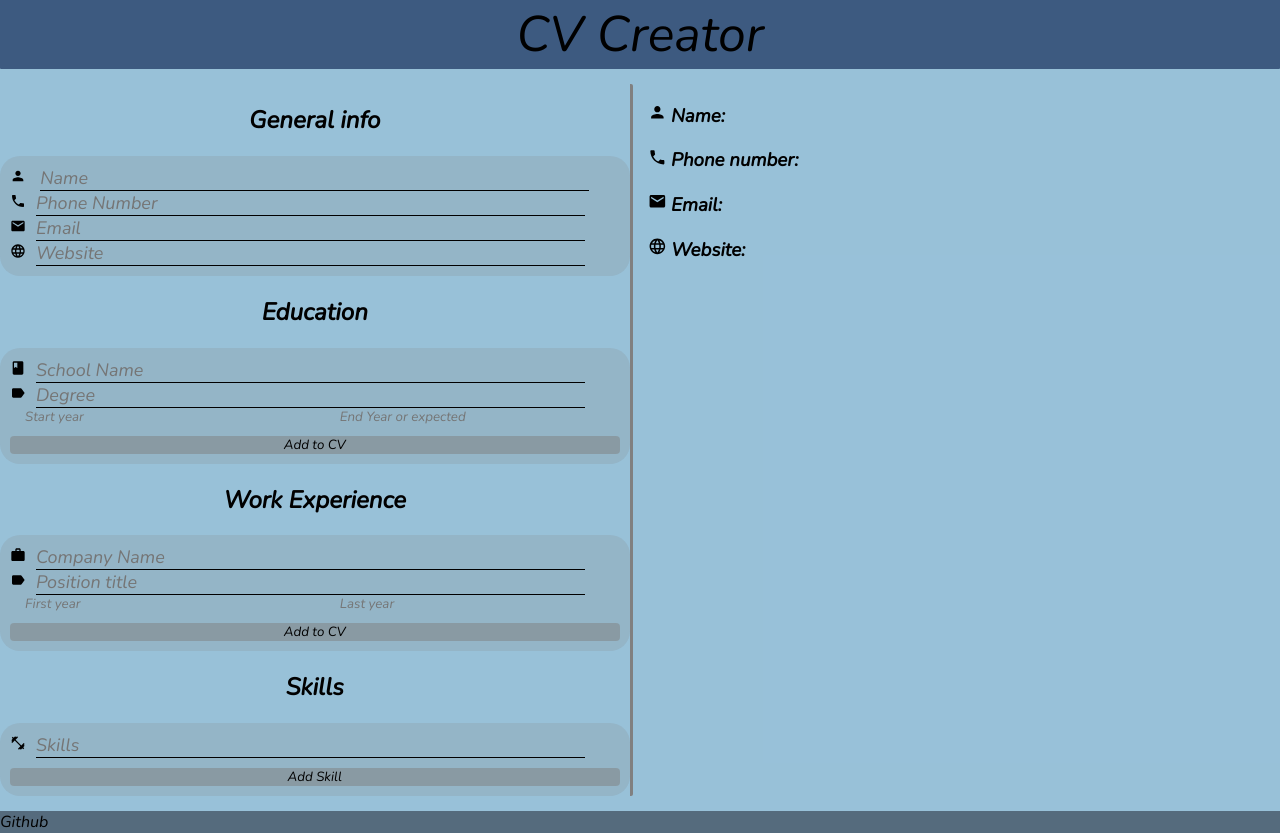
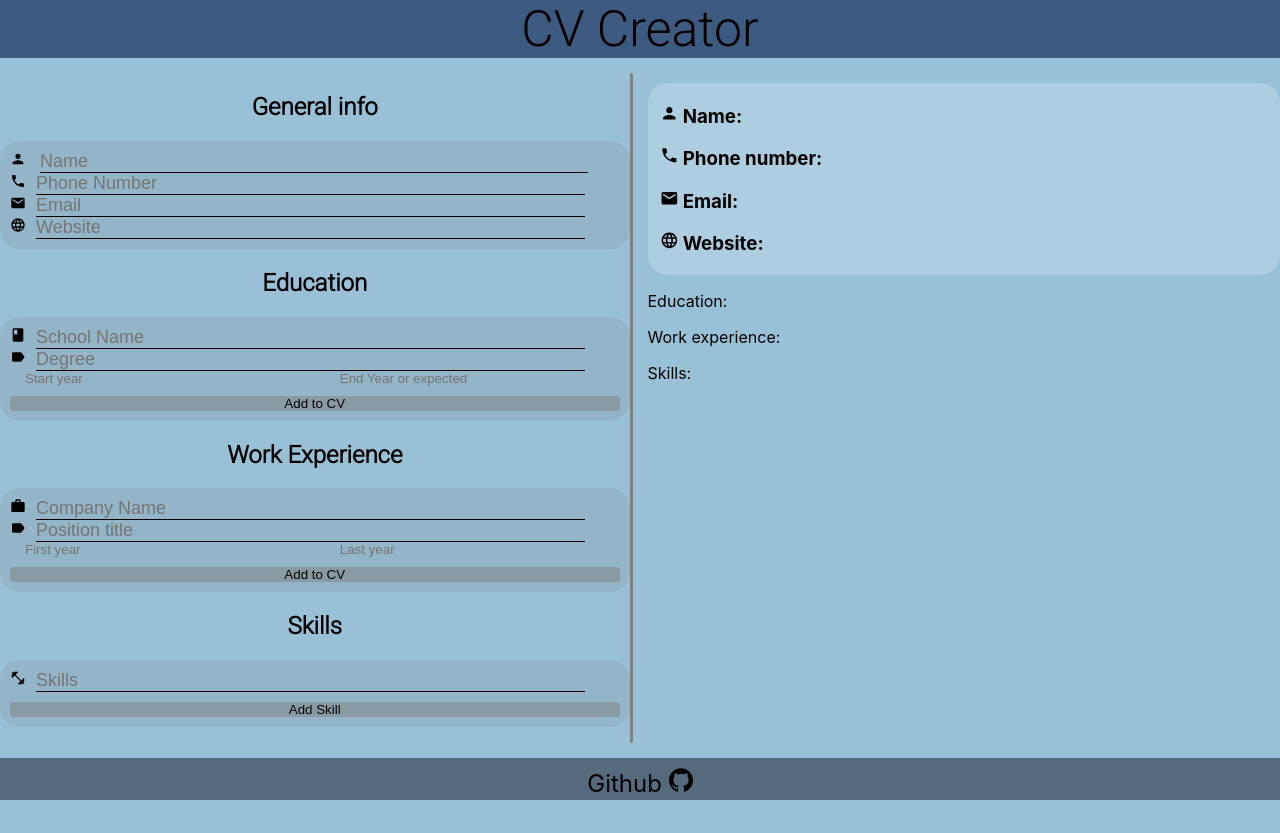
Before and after one commit to LisandroDev/cv-project, a React (Create React App) app: page / in a window 1280 px wide. After the commit the page ends 800 px from the top, so only its background shows below. Built offline with nearby package versions, Linux system fonts and the light colour scheme.

Commit message:
Fix fields being resized when items added

```diff
--- a/public/index.html
+++ b/public/index.html
@@ -13,6 +13,7 @@
     <link rel="manifest" href="%PUBLIC_URL%/manifest.json" />
     <style>
       @import url('https://fonts.googleapis.com/css2?family=Nunito:ital@1&display=swap');
+      @import url('https://fonts.googleapis.com/css2?family=Roboto:wght@300&display=swap');
       </style>
     <title>CV Creator </title>
   </head>
--- a/src/App.js
+++ b/src/App.js
@@ -4,6 +4,7 @@
 import Education from "./components/Education";
 import Experience from "./components/Experience";
 import Skills from "./components/Skills";
+import { ImGithub } from "react-icons/im";
 import "./styles/App.scss";
 import React from "react";
 import uniqid from "uniqid";
@@ -28,8 +29,8 @@
       workexperience: {
         companyname: "",
         position: "",
-        startyear: 0,
-        endyear: 0,
+        startyear: "Start year",
+        endyear: "End year",
         id: uniqid(),
       },
       skill: { text: "" },
@@ -78,7 +79,12 @@
           worksInfo={this.state.works}
           skillsInfo={this.state.skills}
         />
-        <footer className="footer-g"> Github </footer>
+        <footer className="footer-g">
+          {" "}
+          <a href="https://github.com/lichaa824">
+            Github <ImGithub />{" "}
+          </a>
+        </footer>
       </div>
     );
   }
--- a/src/components/Curriculum.js
+++ b/src/components/Curriculum.js
@@ -16,26 +16,30 @@
 
     const renderWorks = works.map((e) => {
       return (
-        <div key={e.id}>
-          <h4> Company name:{e.companyname} </h4>
-          <h4> Position:{e.position} </h4>
+        <div class="box " key={e.id}>
+          <div class="content-box">
+            <h4> Company name: {e.companyname} </h4>
+            <h4> Position: {e.position} </h4>
             <h4>
               {" "}
               {e.startyear} - {e.endyear}{" "}
             </h4>
+          </div>
         </div>
       );
     });
 
     const renderSchools = schools.map((e) => {
       return (
-        <div key={e.id}>
-          <h4> School name:{e.schoolname} </h4>
-          <h4> Degree:{e.degree} </h4>
+        <div class="box" key={e.id}>
+          <div class="content-box">
+            <h4> School name: {e.schoolname} </h4>
+            <h4> Degree: {e.degree} </h4>
             <h4>
               {" "}
               {e.startyear} - {e.endyear}{" "}
             </h4>
+          </div>
         </div>
       );
     });
@@ -52,6 +56,9 @@
 
     return (
       <div className="curriculum-g">
+        <div class="box">
+          <div class="content-box">
+            {" "}
             <h3>
               {" "}
               <MdPerson /> Name: {info.name}{" "}
@@ -68,9 +75,19 @@
               {" "}
               <MdLanguage /> Website: {info.website}{" "}
             </h3>
-        <div>{renderSchools}</div>
-        <div>{renderWorks}</div>
-        <div>{renderSkills} </div>
+          </div>
+        </div>
+
+        <div>
+          <p>Education:</p> {renderSchools}
+        </div>
+        <div>
+          <p>Work experience:</p> {renderWorks}
+        </div>
+        <div>
+          {" "}
+          <p>Skills:</p> {renderSkills}{" "}
+        </div>
       </div>
     );
   }
--- a/src/components/Experience.js
+++ b/src/components/Experience.js
@@ -8,8 +8,8 @@
     const experienceClean = {
       companyname: "",
       position: "",
-      startyear: 0,
-      endyear: 0,
+      startyear: "",
+      endyear: "",
       id: uniqid(),
     };
 
@@ -38,6 +38,7 @@
               type="text"
               id="companyname"
               placeholder="Company Name"
+              value={experienceObject.companyname}
               onChange={(e) => updater("companyname", e.target.value)}
               required
             />
@@ -50,6 +51,7 @@
               type="text"
               id="position"
               placeholder="Position title"
+              value={experienceObject.position}
               onChange={(e) => updater("position", e.target.value)}
               required
             />
@@ -61,6 +63,7 @@
               max="2099"
               id="start-date"
               placeholder="First year"
+              value={experienceObject.startyear}
               onChange={(e) => updater("startyear", e.target.value)}
               required
             />
@@ -70,6 +73,7 @@
               max="2099"
               id="end-date"
               placeholder="Last year"
+              value={experienceObject.endyear}
               onChange={(e) => updater("endyear", e.target.value)}
               required
             />
--- a/src/styles/App.scss
+++ b/src/styles/App.scss
@@ -6,9 +6,12 @@
   background-color:rgba($color: #98c1d9, $alpha: 1);
 }
 
-*{
-  font-family: "Nunito";
+a{
+  text-decoration: none;
+  color: black;
 }
+
+
 
 input::-webkit-outer-spin-button,
 input::-webkit-inner-spin-button {
@@ -21,7 +24,7 @@
   border-bottom: 1px;
   border-bottom-left-radius: 1px;
   border-bottom-right-radius: 1px;
-  font-family: 'Century ghotic', sans-serif;
+  font-family: 'Roboto';
   font-size: 50px;
 }
 
@@ -70,14 +73,14 @@
 }
 
 .generalinfo-g {
-  display: flex;
-  flex-direction: column;
-  justify-content: space-evenly;
+  // display: flex;
+  // flex-direction: column;
+  // justify-content: space-evenly;
+  font-family: "Roboto";
   grid-column: 1 / 2;
   border: none;
   border-right: 3px solid gray;
   border-radius: 2px;
-
 }
 
 .generalinfo-g h2 {
@@ -89,6 +92,9 @@
 }
 
 .footer-g {
+  font-size: 24px;
+  text-align: center;
+  padding-top: 10px;
   grid-column: 1 / 3;
 }
 
@@ -108,6 +114,7 @@
   flex-grow: 1;
   background-color: rgba($color: gray, $alpha: 0.2);
   border-radius: 20px;
+
 }
 
 .year-inputs {
@@ -115,3 +122,14 @@
   grid-template-columns: 1fr 1fr;
   gap: 20px;
 }
+
+.box {
+  background-color: rgba($color: white
+  , $alpha: 0.2);
+  border-radius: 20px;
+}
+
+.content-box {
+  padding: 2px;
+  margin: 10px;
+}
```
Lines whose indentation alone changed are shown as unchanged.
